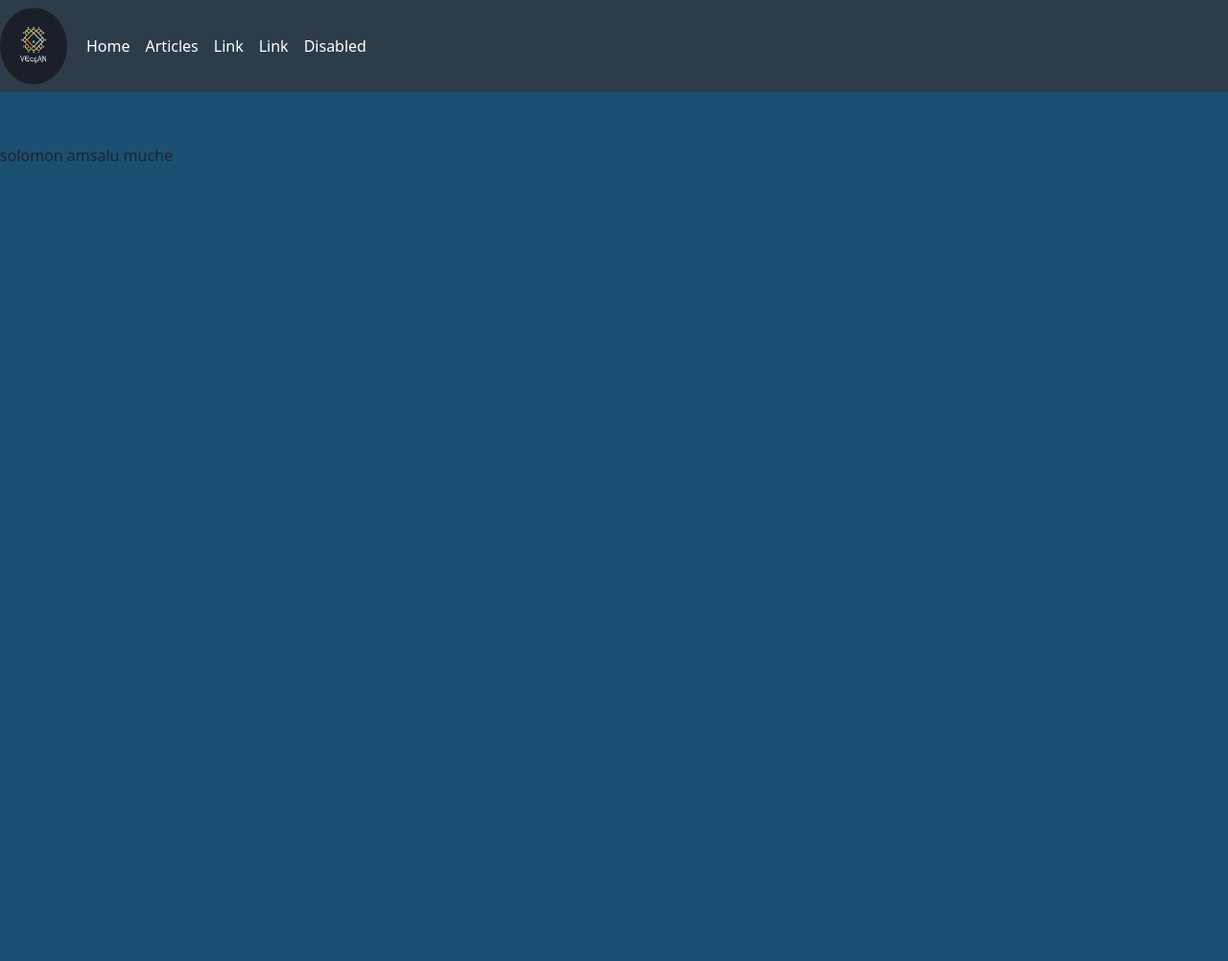
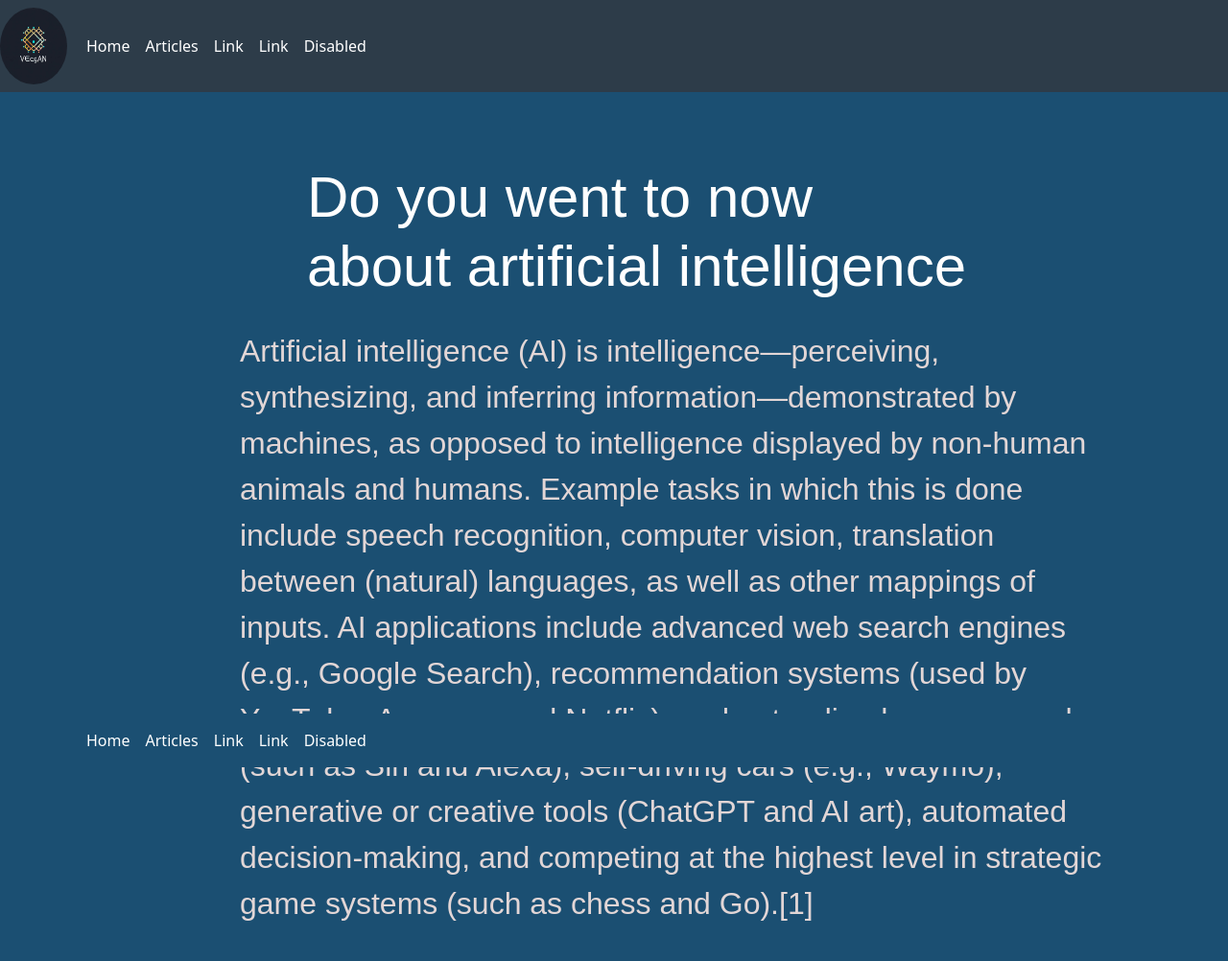
Before and after one commit to solomonamsalu/yegna, a Django app: page / in a window 1280 px wide. Shown: the whole page at 96% size. Before the commit the page ends 168 px from the top, so only its background shows below. Run offline with Django 4.2, Linux system fonts and the light colour scheme; some libraries are stand-ins or nearby versions.

Commit message:
change include by extend and add footer

```diff
--- a/blog/static/first.css
+++ b/blog/static/first.css
@@ -42,7 +42,7 @@
       height: 150px;
   }
   .article{
-      margin-left: 300px;
+      margin-left: 250px;
       width: 900px;
       overflow:auto;
       opacity:1;
@@ -68,7 +68,7 @@
   .date{
     float: right;
   }
-  .sidenav{
+  .footer{
     width:150px;
     height: 500px;
     list-style-type: none;
@@ -77,20 +77,12 @@
 
 
   }
-  .sidl{
-    list-style-type: none;
-    color: white;
-    margin-left: 20px;
-
-  }
   .about{
     color:white;
     opacity:1;
 
   }
   .body{
-    /* background-color:#212F3D ;
-    background-color: rgb(7, 7, 58); */
     opacity: 1;
     background-color:#2d3c49;
     transition: background-color 1s ease-in-out;
--- a/blog/templates/blog/base.html
+++ b/blog/templates/blog/base.html
@@ -35,10 +35,31 @@
             </ul>
           </div>
         </nav>
-    <div style="padding-top: 150px;">
+    <div style="padding-top: 150px;padding-bottom: 20px;">
    {%block msg%}
    {%endblock%}
   </div>
 
+  <nav style="background-color:#1B4F72;" class="navbar navbar-expand-sm bg-prdimary navbar-dark fixed-bottom">
+      <div class="container">
+        <ul class="navbar-nav">
+          <li class="nav-item">
+            <a class="nav-link active" href="{%url 'home'%}">Home</a>
+          </li>
+          <li class="nav-item">
+            <a class="nav-link active" href="{% url 'articles'%}">Articles</a>
+          </li>
+          <li class="nav-item">
+            <a class="nav-link active" href="#">Link</a>
+          </li>
+          <li class="nav-item">
+            <a class="nav-link active" href="#">Link</a>
+          </li>
+          <li class="nav-item">
+            <a class="nav-link active" href="#">Disabled</a>
+          </li>
+        </ul>
+      </div>
+    </nav>
 </body>
 </html>
--- a/blog/templates/blog/home.html
+++ b/blog/templates/blog/home.html
@@ -1,4 +1,8 @@
-{%include 'blog/base.html'%}
+{%extends 'blog/base.html'%}
 {%block msg%}
-<p>solomon amsalu muche</p>
+<h1 class="title">Do you went to now about artificial intelligence</h1>
+<p class="article">Artificial intelligence (AI) is intelligence—perceiving, synthesizing, and inferring information—demonstrated by machines, as opposed to intelligence displayed by non-human animals and humans.
+     Example tasks in which this is done include speech recognition, computer vision, translation between (natural) languages, as well as other mappings of inputs.
+
+    AI applications include advanced web search engines (e.g., Google Search), recommendation systems (used by YouTube, Amazon, and Netflix), understanding human speech (such as Siri and Alexa), self-driving cars (e.g., Waymo), generative or creative tools (ChatGPT and AI art), automated decision-making, and competing at the highest level in strategic game systems (such as chess and Go).[1]</p>
 {%endblock%}
```
Also changed, not shown: blog/templates/blog/article_list.html (+3 -8 lines).
